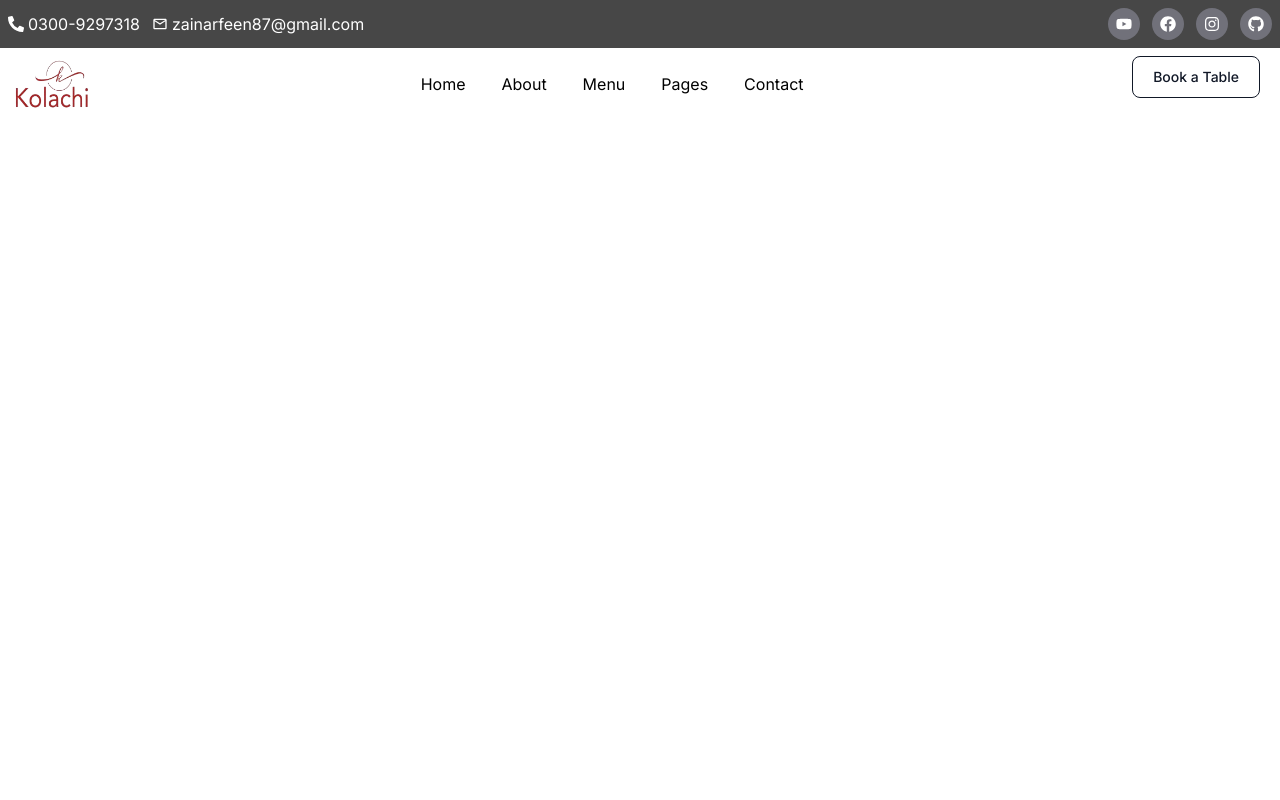
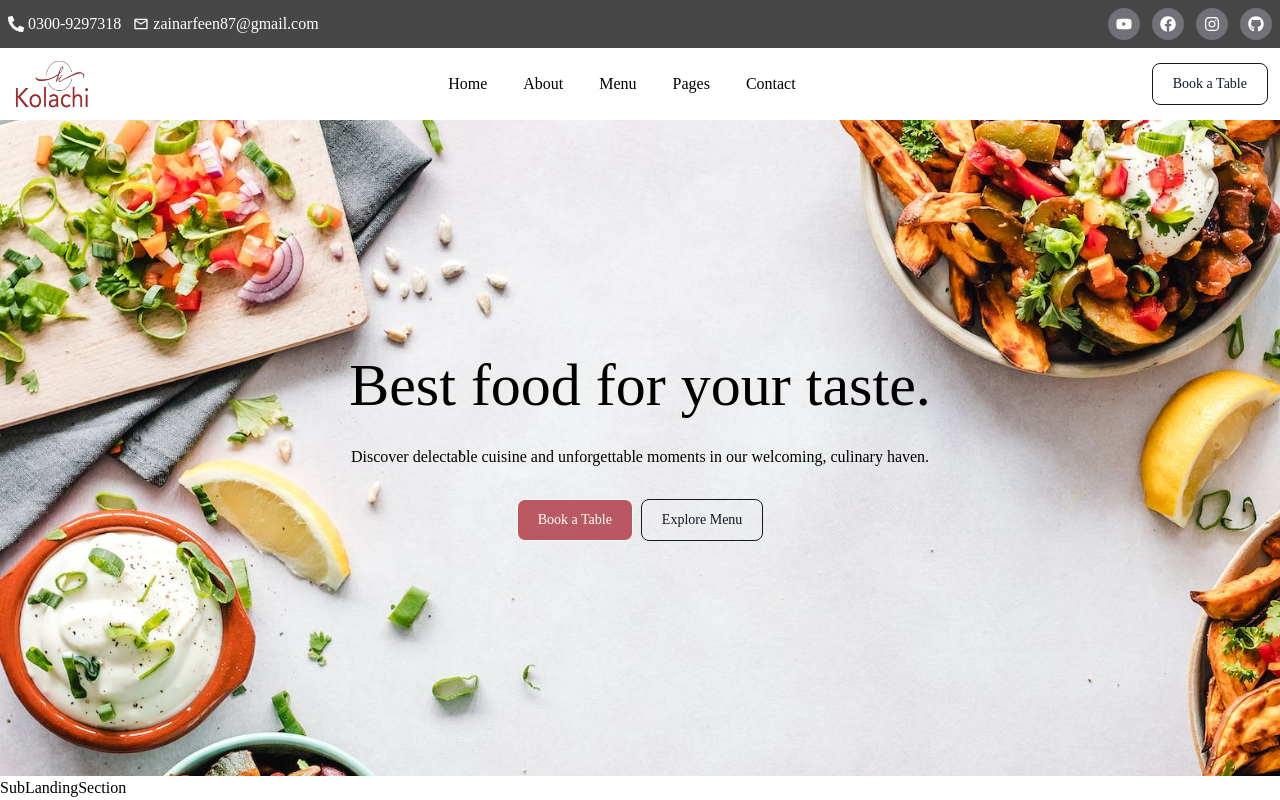
Before and after one commit to ZAINKHAN25/kolachi-resturant, a Next.js app: page / in a window 1280 px wide. Shown: the top 800 px of the page. Built offline with nearby package versions, Linux system fonts and the light colour scheme.

Commit message:
Landing page component done.

```diff
--- a/src/app/components/LandingSection/index.jsx
+++ b/src/app/components/LandingSection/index.jsx
@@ -3,8 +3,30 @@ import React from 'react';
 function LandingSection() {
     return (
         <div
-            className="bg-cover bg-center w-screen h-screen"
+            className='LandingPageDiv'
         >
+            <h1
+                className='text-6xl'
+            >
+                Best food for your taste.
+            </h1>
+            <p>Discover delectable cuisine and unforgettable moments in our welcoming, culinary haven.</p>
+            <div
+                className='flex justify-center items-center gap-2'
+            >
+                <button
+                    type="button"
+                    className="text-cW bg-secondColor/80 border border-gray-800 hover:bg-secondColor focus:ring-4 focus:outline-none focus:ring-gray-300 font-medium rounded-lg text-sm px-5 py-2.5 text-center dark:border-gray-600 dark:text-gray-400 dark:hover:text-cW dark:hover:bg-gray-600 dark:focus:ring-gray-800"
+                >
+                    Book a Table
+                </button>
+                <button
+                    type="button"
+                    className="text-cB hover:text-cW border border-gray-800 hover:bg-cB focus:ring-4 focus:outline-none focus:ring-gray-300 font-medium rounded-lg text-sm px-5 py-2.5 text-center dark:border-gray-600 dark:text-gray-400 dark:hover:text-cW dark:hover:bg-gray-600 dark:focus:ring-gray-800"
+                >
+                    Explore Menu
+                </button>
+            </div>
         </div>
     );
 }
--- a/src/app/components/MainNavbar/index.jsx
+++ b/src/app/components/MainNavbar/index.jsx
@@ -8,10 +8,10 @@ const lisOfNav = ["Home", "About", "Menu", "Pages", "Contact"];
 function MainNavbar() {
     return (
         <div
-            className='w-screen bg-cW'
+            className='w-full bg-cW'
         >
             <div
-                className='container mx-auto flex justify-between px-3 py-2'
+                className='container mx-auto flex justify-between items-center px-3 py-2'
             >
                 <div>
                     <Image
@@ -36,7 +36,7 @@ function MainNavbar() {
                 <div>
                     <button
                         type="button"
-                        className="text-cB hover:text-cW border border-gray-800 hover:bg-cB focus:ring-4 focus:outline-none focus:ring-gray-300 font-medium rounded-lg text-sm px-5 py-2.5 text-center me-2 mb-2 dark:border-gray-600 dark:text-gray-400 dark:hover:text-cW dark:hover:bg-gray-600 dark:focus:ring-gray-800"
+                        className="text-cB hover:text-cW border border-gray-800 hover:bg-cB focus:ring-4 focus:outline-none focus:ring-gray-300 font-medium rounded-lg text-sm px-5 py-2.5 text-center  dark:border-gray-600 dark:text-gray-400 dark:hover:text-cW dark:hover:bg-gray-600 dark:focus:ring-gray-800"
                     >
                         Book a Table
                     </button>
--- a/src/app/components/MiniNavbar/index.jsx
+++ b/src/app/components/MiniNavbar/index.jsx
@@ -6,7 +6,7 @@ import { MdOutlineEmail } from "react-icons/md";
 function MiniNavbar() {
     return (
         <div
-            className='w-screen bg-firstColor text-cW'
+            className='bg-firstColor text-cW'
         >
             <div
                 className='flex justify-between container p-2 items-center gap-3 mx-auto'
--- a/src/app/globals.css
+++ b/src/app/globals.css
@@ -8,3 +8,41 @@
   --background-start-rgb: 214, 219, 220;
   --background-end-rgb: 255, 255, 255;
 }
+
+* {
+  padding: 0;
+  margin: 0;
+  box-sizing: border-box;
+  font-family: "Playfair Display", "san-serif";
+}
+
+body::-webkit-scrollbar {
+  width: 12px;
+}
+
+body::-webkit-scrollbar-track {
+  background-color: #f1f1f1;
+}
+
+body::-webkit-scrollbar-thumb {
+  background-color: #AD343E;
+  border-radius: 10px;
+}
+
+body::-webkit-scrollbar-thumb:hover {
+  background-color: #ad343ecc;
+}
+
+
+.LandingPageDiv {
+  background-image: url("./assets/landingBg.png");
+  background-size: cover;
+  background-position: center;
+  width: 100%;
+  height: 82vh;
+  display: flex;
+  flex-direction: column;
+  justify-content: center;
+  align-items: center;
+  gap: 30px;
+}
--- a/src/app/page.jsx
+++ b/src/app/page.jsx
@@ -13,7 +13,9 @@ import FooterSection from "./components/FooterSection/index.jsx";
 
 export default function Home() {
   return (
-    <div>
+    <div
+      className="w-full overflow-x-hidden"
+    >
       <MiniNavbar />
       <MainNavbar />
       <LandingSection />
```
